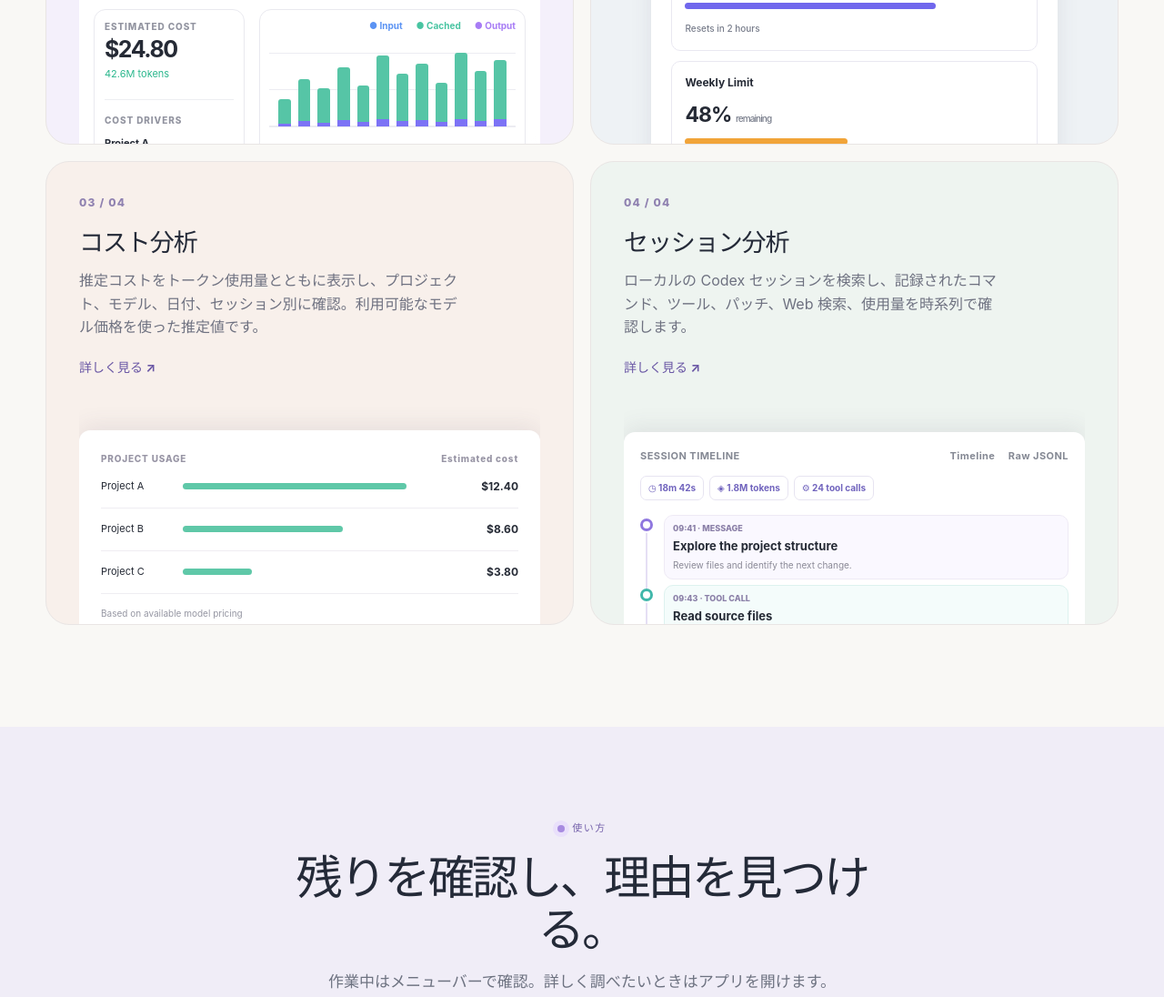
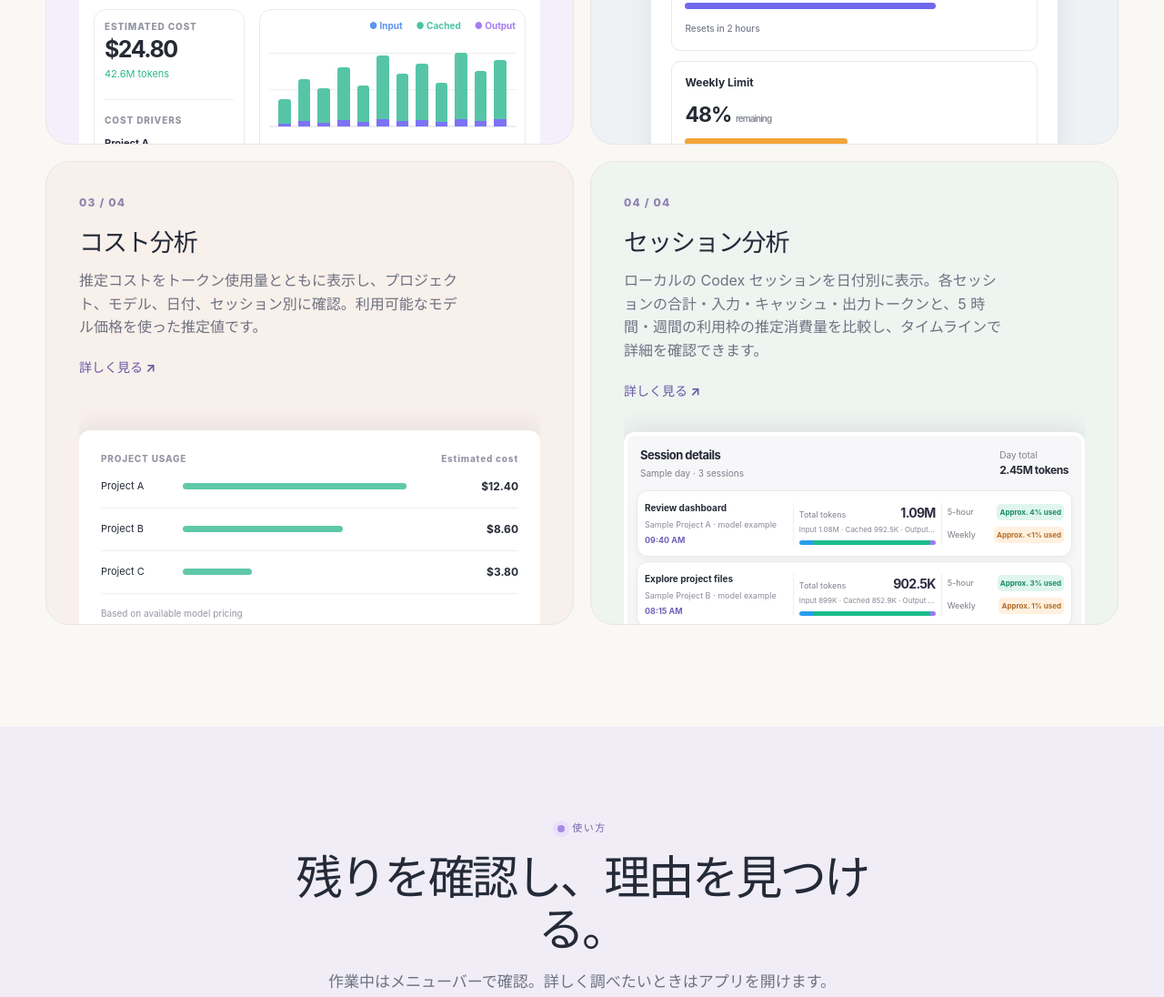
Before and after one commit to itvincent-git/codex-usage-website, an Astro site: page /ja in a window 1280 px wide. Shown: the part 1946-3042 px from the top of the page at 91% size. Built offline with nearby package versions, Linux system fonts and the light colour scheme; Astro itself is replaced by a stand-in of ours.

Commit message:
Show session token and quota estimates on website

```diff
--- a/src/components/FeatureVisual.astro
+++ b/src/components/FeatureVisual.astro
@@ -13,7 +13,12 @@ const bars = [34, 59, 47, 74, 51, 88, 66, 78, 54, 92, 69, 83];
     </div>
     <div class="demo-limits"><div><span>5-Hour Limit</span><strong>74% <small>left</small></strong><b></b></div><div><span>Weekly Limit</span><strong>48% <small>left</small></strong><b></b></div></div>
   </div>}
-  {slug === 'session-analysis' && <div class="demo-session"><div class="demo-session-top"><span>SESSION TIMELINE</span><span>Timeline　 Raw JSONL</span></div><div class="demo-session-tags"><span>◷ 18m 42s</span><span>◈ 1.8M tokens</span><span>⚙ 24 tool calls</span></div><div class="demo-event"><span class="demo-event-dot"></span><div><small>09:41 · MESSAGE</small><strong>Explore the project structure</strong><p>Review files and identify the next change.</p></div></div><div class="demo-event demo-event--tool"><span class="demo-event-dot"></span><div><small>09:43 · TOOL CALL</small><strong>Read source files</strong><p>Command completed · 12.4k tokens</p></div></div><div class="demo-event demo-event--patch"><span class="demo-event-dot"></span><div><small>09:47 · PATCH</small><strong>Update dashboard component</strong><p>2 files changed · 1 patch</p></div></div></div>}
+  {slug === 'session-analysis' && <div class="demo-session-list">
+    <div class="demo-session-list-head"><div><strong>Session details</strong><span>Sample day · 3 sessions</span></div><span class="demo-session-list-total">Day total <b>2.45M tokens</b></span></div>
+    <div class="demo-session-row"><div class="demo-session-identity"><strong>Review dashboard</strong><span>Sample Project A · model example</span><small>09:40 AM</small></div><div class="demo-session-tokens"><span>Total tokens</span><strong>1.09M</strong><small>Input 1.08M · Cached 992.5K · Output 5.1K</small><i></i></div><div class="demo-session-quota"><span>5-hour <b>Approx. 4% used</b></span><span>Weekly <b>Approx. &lt;1% used</b></span></div></div>
+    <div class="demo-session-row"><div class="demo-session-identity"><strong>Explore project files</strong><span>Sample Project B · model example</span><small>08:15 AM</small></div><div class="demo-session-tokens"><span>Total tokens</span><strong>902.5K</strong><small>Input 899K · Cached 852.9K · Output 3.5K</small><i></i></div><div class="demo-session-quota"><span>5-hour <b>Approx. 3% used</b></span><span>Weekly <b>Approx. 1% used</b></span></div></div>
+    <div class="demo-session-row"><div class="demo-session-identity"><strong>Plan next steps</strong><span>Sample Project C · model example</span><small>07:30 AM</small></div><div class="demo-session-tokens"><span>Total tokens</span><strong>454.2K</strong><small>Input 450.2K · Cached 401.9K · Output 4K</small><i></i></div><div class="demo-session-quota"><span>5-hour <b>Approx. 1% used</b></span><span>Weekly <b>Approx. &lt;1% used</b></span></div></div>
+  </div>}
   {slug === 'quota-monitoring' && <div class="demo-quota"><div><span>5-Hour Limit</span><strong>74% <small>remaining</small></strong><b></b><small>Resets in 2 hours</small></div><div><span>Weekly Limit</span><strong>48% <small>remaining</small></strong><b></b><small>Resets in 2 days</small></div></div>}
   {slug === 'cost-analysis' && <div class="demo-cost"><div class="demo-cost-head"><span>PROJECT USAGE</span><span>Estimated cost</span></div><div><span>Project A</span><b style="width:81%"></b><strong>$12.40</strong></div><div><span>Project B</span><b style="width:58%"></b><strong>$8.60</strong></div><div><span>Project C</span><b style="width:25%"></b><strong>$3.80</strong></div><small>Based on available model pricing</small></div>}
 </div>
--- a/src/content/docs/en/sessions.mdx
+++ b/src/content/docs/en/sessions.mdx
@@ -6,7 +6,7 @@ order: 5
 
 ## Find a session
 
-Search by title, project, or model. The session list shows token usage, estimated cost, and quota consumption where those values can be derived from local logs.
+Browse sessions by day to see the day's token total. Search by title, project, or model. Each session can show total, input, cached, and output tokens, plus estimated cost. When the local logs contain enough quota readings, the list also estimates how much of the 5-hour and weekly limits that session used. These percentages are estimates, not live remaining balances.
 
 ## Inspect activity
 
--- a/src/content/docs/ja/sessions.mdx
+++ b/src/content/docs/ja/sessions.mdx
@@ -6,7 +6,7 @@ order: 5
 
 ## セッションを探す
 
-タイトル、プロジェクト、モデルで検索できます。ローカルログから算出できる場合、一覧にトークン使用量、推定コスト、利用枠の消費量を表示します。
+日付別にセッションとその日のトークン合計を確認できます。タイトル、プロジェクト、モデルで検索できます。各セッションには合計・入力・キャッシュ・出力トークンと推定コストを表示できます。ローカルログに十分な利用枠の記録がある場合、5 時間・週間の利用枠をそのセッションでどれだけ消費したかも推定します。この割合は推定値であり、現在の残り利用枠ではありません。
 
 ## アクティビティを確認
 
--- a/src/content/docs/zh/sessions.mdx
+++ b/src/content/docs/zh/sessions.mdx
@@ -6,7 +6,7 @@ order: 5
 
 ## 查找会话
 
-按标题、项目或模型搜索。会话列表可显示 Token 用量、预估成本，以及能够从本地日志推导出的额度消耗。
+按日期浏览会话，查看当天的 Token 总量。按标题、项目或模型搜索；每段会话可查看 Token 总量、输入、缓存、输出与预估成本。若本地日志包含足够的额度记录，列表还会显示该会话预估消耗的 5 小时与每周额度。额度百分比为估算值，不等同于实时剩余额度。
 
 ## 检查活动
 
--- a/src/lib/site.ts
+++ b/src/lib/site.ts
@@ -50,7 +50,7 @@ export const copy: Record<Lang, Copy> = {
       'usage-tracking': { name: 'Usage tracking', eyebrow: 'Usage tracking', title: 'See every token in context.', description: 'Turn local Codex session logs into a clear view of input, output, and cached tokens. Compare daily and monthly trends, cache hit rate, and custom date ranges.', points: ['Daily and monthly usage trends', 'Input, output, and cached token breakdowns', 'Project, model, and session drilldowns'], imageAlt: 'Illustrative Codex Usage Desktop dashboard with sample usage data' },
       'quota-monitoring': { name: 'Quota monitoring', eyebrow: 'Quota monitoring', title: 'Know your limits before you hit them.', description: 'See your live 5-hour and weekly or monthly limits, remaining quota, and reset countdowns using your existing local Codex login.', points: ['Remaining quota and reset times', 'Menu bar and system tray visibility', 'Reset credits and forecasts when available'], imageAlt: 'Illustrative Codex Usage Desktop quota limits with sample remaining balances' },
       'cost-analysis': { name: 'Cost analysis', eyebrow: 'Cost analysis', title: 'Understand what drives your estimated cost.', description: 'See estimated costs beside token usage, then break them down by project, model, day, month, or session. Estimates use available model pricing.', points: ['Project and model cost breakdowns', 'Token composition beside estimates', 'Export the selected range to Excel or Markdown'], imageAlt: 'Illustrative Codex Usage Desktop project cost breakdown with sample estimates' },
-      'session-analysis': { name: 'Session analysis', eyebrow: 'Session analysis', title: 'Follow the work behind the numbers.', description: 'Search your local Codex sessions and inspect a timeline of recorded commands, tools, patches, web searches, and usage.', points: ['Search by title, project, and model', 'Session timeline and subagent hierarchy', 'Usage and quota changes in context'], imageAlt: 'Illustrative Codex session timeline with sample events' },
+      'session-analysis': { name: 'Session analysis', eyebrow: 'Session analysis', title: 'See which sessions use your tokens.', description: 'Browse local Codex sessions by day. Compare each session’s total, input, cached, and output tokens alongside estimated 5-hour and weekly quota use, then open the activity timeline.', points: ['Daily totals and token breakdowns for each session', 'Estimated 5-hour and weekly quota use per session', 'Search sessions and inspect the activity timeline'], imageAlt: 'Illustrative session list with sample token totals and estimated 5-hour and weekly quota use' },
     },
     docs: { title: 'Guides for everyday use', lead: 'Get set up, understand your numbers, and resolve common issues.', open: 'Read guide', all: 'All guides', edit: 'Improve this guide on GitHub', names: { 'getting-started': 'Install & get started', dashboard: 'Dashboard', quota: 'Quota & limits', 'projects-and-models': 'Projects & models', sessions: 'Sessions', resets: 'Quota resets', export: 'Export data', privacy: 'Privacy & network access', 'windows-wsl': 'Windows & WSL', 'advanced-settings': 'Advanced settings', troubleshooting: 'Troubleshooting' } },
     common: { learn: 'Learn more', get: 'Get the app', built: 'Free and open source', copyright: 'Codex Usage Desktop', home: 'Home' },
@@ -63,7 +63,7 @@ export const copy: Record<Lang, Copy> = {
       'usage-tracking': { name: '用量追踪', eyebrow: '用量追踪', title: '看清每个 Token 的去向。', description: '把本地 Codex 会话日志变成清晰的输入、输出和缓存 Token 统计，并对比每日、每月趋势与缓存命中率。', points: ['每日与每月用量趋势', '输入、输出和缓存 Token 明细', '按项目、模型和会话深入查看'], imageAlt: '采用示意数据的 Codex Usage Desktop 看板' },
       'quota-monitoring': { name: '额度监控', eyebrow: '额度监控', title: '在触及限制前掌握余额。', description: '使用本机已有的 Codex 登录状态，查看实时 5 小时和每周或每月额度、剩余量及重置倒计时。', points: ['剩余额度与重置时间', '菜单栏和系统托盘常驻显示', '可用时展示重置额度和预测'], imageAlt: '采用示意数据的 Codex Usage Desktop 额度监控图' },
       'cost-analysis': { name: '成本分析', eyebrow: '成本分析', title: '理解预估成本来自哪里。', description: '将预估成本与 Token 用量放在一起，按项目、模型、日期和会话拆解。估算依据可用的模型价格。', points: ['项目和模型成本拆解', '预估成本与 Token 构成', '将选定日期范围导出为 Excel 或 Markdown'], imageAlt: '采用示意数据的 Codex Usage Desktop 项目成本分析图' },
-      'session-analysis': { name: '会话分析', eyebrow: '会话分析', title: '沿时间线回看具体工作。', description: '搜索本地 Codex 会话，查看日志记录的命令、工具、补丁、网页搜索和用量变化。', points: ['按标题、项目和模型搜索', '会话时间线与子代理层级', '结合上下文查看用量和额度变化'], imageAlt: '采用示意事件的 Codex 会话时间线' },
+      'session-analysis': { name: '会话分析', eyebrow: '会话分析', title: '看清每段会话的 Token 用量。', description: '按日期浏览本地 Codex 会话，对比每段会话的 Token 总量、输入、缓存与输出，以及预估的 5 小时和每周额度消耗，再打开活动时间线查看详情。', points: ['按日汇总，逐段查看 Token 用量构成', '查看每段会话预估的 5 小时与每周额度消耗', '搜索会话并打开活动时间线'], imageAlt: '使用匿名示意数据展示 Token 用量与预估额度消耗的会话列表' },
     },
     docs: { title: '日常使用指南', lead: '完成安装、读懂数据并解决常见问题。', open: '阅读指南', all: '全部指南', edit: '在 GitHub 改进此指南', names: { 'getting-started': '安装与入门', dashboard: '看板', quota: '额度与限制', 'projects-and-models': '项目与模型', sessions: '会话', resets: '额度重置', export: '导出数据', privacy: '隐私与网络访问', 'windows-wsl': 'Windows 与 WSL', 'advanced-settings': '进阶设置', troubleshooting: '故障排查' } },
     common: { learn: '了解更多', get: '获取应用', built: '免费开源', copyright: 'Codex Usage Desktop', home: '首页' },
@@ -76,7 +76,7 @@ export const copy: Record<Lang, Copy> = {
       'usage-tracking': { name: '使用量の追跡', eyebrow: '使用量の追跡', title: 'トークンの使い道を把握。', description: 'ローカルの Codex セッションログから、入力・出力・キャッシュトークンを可視化。日次・月次の推移やキャッシュヒット率を確認できます。', points: ['日次・月次の使用量推移', '入力・出力・キャッシュの内訳', 'プロジェクト・モデル・セッション別の詳細'], imageAlt: 'サンプルデータを使った Codex Usage Desktop ダッシュボード' },
       'quota-monitoring': { name: '利用枠の確認', eyebrow: '利用枠の確認', title: '上限に達する前に、残りを確認。', description: '端末にある Codex のログイン情報を使い、5 時間枠と週次・月次枠の残量、リセットまでの時間を表示します。', points: ['残りの利用枠とリセット時刻', 'メニューバーとシステムトレイに表示', '利用可能な場合はリセットクレジットと予測も表示'], imageAlt: 'サンプルデータを使った Codex Usage Desktop の利用枠表示' },
       'cost-analysis': { name: 'コスト分析', eyebrow: 'コスト分析', title: '推定コストの内訳を理解。', description: '推定コストをトークン使用量とともに表示し、プロジェクト、モデル、日付、セッション別に確認。利用可能なモデル価格を使った推定値です。', points: ['プロジェクト・モデル別の推定コスト', 'トークン内訳との比較', '選択した期間を Excel または Markdown に出力'], imageAlt: 'サンプルデータを使った Codex Usage Desktop のプロジェクト別コスト表示' },
-      'session-analysis': { name: 'セッション分析', eyebrow: 'セッション分析', title: '数字の裏にある作業をたどる。', description: 'ローカルの Codex セッションを検索し、記録されたコマンド、ツール、パッチ、Web 検索、使用量を時系列で確認します。', points: ['タイトル・プロジェクト・モデルで検索', 'タイムラインとサブエージェントの階層', '使用量と利用枠の変化を文脈とともに表示'], imageAlt: 'サンプルイベントを使った Codex セッションの時系列' },
+      'session-analysis': { name: 'セッション分析', eyebrow: 'セッション分析', title: 'セッションごとのトークン使用量を確認。', description: 'ローカルの Codex セッションを日付別に表示。各セッションの合計・入力・キャッシュ・出力トークンと、5 時間・週間の利用枠の推定消費量を比較し、タイムラインで詳細を確認できます。', points: ['日別の合計とセッションごとのトークン内訳', '5 時間・週間の利用枠の推定消費量', 'セッション検索とアクティビティの時系列表示'], imageAlt: 'トークン使用量と推定利用枠消費量を示すサンプルセッション一覧' },
     },
     docs: { title: '日々の利用ガイド', lead: 'セットアップ、数値の見方、よくある問題の解決方法をまとめました。', open: 'ガイドを読む', all: 'すべてのガイド', edit: 'GitHub でこのガイドを改善', names: { 'getting-started': 'インストールと開始', dashboard: 'ダッシュボード', quota: '利用枠と上限', 'projects-and-models': 'プロジェクトとモデル', sessions: 'セッション', resets: '利用枠のリセット', export: 'データのエクスポート', privacy: 'プライバシーと通信', 'windows-wsl': 'Windows と WSL', 'advanced-settings': '詳細設定', troubleshooting: 'トラブルシューティング' } },
     common: { learn: '詳しく見る', get: 'アプリを入手', built: '無料・オープンソース', copyright: 'Codex Usage Desktop', home: 'ホーム' },
--- a/src/styles/visuals.css
+++ b/src/styles/visuals.css
@@ -33,6 +33,15 @@
 .feature-media{display:block;margin-top:auto;min-width:0}.feature-media .product-visual{width:100%}.feature-card:nth-child(2) .product-visual{width:88%;margin-inline:auto}.feature-card:nth-child(3) .product-visual{width:100%}
 .feature-card .product-visual img,.feature-card:nth-child(2) .product-visual img{width:100%;margin:0;transform:none;border:0;border-radius:0;box-shadow:none}
 .feature-screenshot .product-visual{box-shadow:none}.feature-screenshot .visual-note{text-align:left}
+.demo-session-list{padding:16px;background:#f7f7f9;font-family:Inter,ui-sans-serif,-apple-system,BlinkMacSystemFont,"Segoe UI",sans-serif}
+.demo-session-list-head{display:flex;align-items:center;justify-content:space-between;gap:12px;padding:2px 4px 13px}
+.demo-session-list-head>div{display:grid;gap:3px}.demo-session-list-head strong{font-size:17px;letter-spacing:-.04em}.demo-session-list-head span{color:#7c808c;font-size:10px}.demo-session-list-total b{display:block;color:#262b37;font-size:15px;letter-spacing:-.035em}
+.demo-session-row{display:grid;grid-template-columns:1.1fr 1.15fr .9fr;align-items:center;gap:12px;min-height:91px;margin-top:8px;padding:12px 14px;border:1px solid #e8e8ed;border-radius:12px;background:#fff;box-shadow:0 3px 9px #2220340b}
+.demo-session-identity,.demo-session-tokens,.demo-session-quota{min-width:0}.demo-session-identity{display:grid;gap:4px}.demo-session-identity strong{overflow:hidden;text-overflow:ellipsis;white-space:nowrap;font-size:12px}.demo-session-identity span,.demo-session-identity small{overflow:hidden;text-overflow:ellipsis;white-space:nowrap;color:#898d97;font-size:9px}.demo-session-identity small{color:#6e62ba;font-weight:700}
+.demo-session-tokens{display:grid;grid-template-columns:1fr auto;align-items:baseline;gap:2px 5px;padding-inline:12px;border-left:1px solid #eeedf2;border-right:1px solid #eeedf2}.demo-session-tokens>span{color:#7d818d;font-size:9px}.demo-session-tokens strong{color:#2e2c42;font-size:17px;letter-spacing:-.05em}.demo-session-tokens small{grid-column:1/-1;overflow:hidden;text-overflow:ellipsis;white-space:nowrap;color:#858995;font-size:8px}.demo-session-tokens i{grid-column:1/-1;display:block;height:5px;margin-top:4px;border-radius:5px;background:linear-gradient(90deg,#279ded 0 10%,#1cbc8a 10% 96%,#9c7bf2 96%)}
+.demo-session-quota{display:grid;gap:7px}.demo-session-quota>span{display:flex;justify-content:space-between;align-items:center;gap:4px;color:#777b84;font-size:9px;white-space:nowrap}.demo-session-quota b{padding:4px 5px;border-radius:5px;background:#dff5ee;color:#198b68;font-size:9px}.demo-session-quota>span+span b{background:#fff0df;color:#b36e29}
+.product-visual--compact .demo-session-list{padding:10px}.product-visual--compact .demo-session-list-head{padding-bottom:6px}.product-visual--compact .demo-session-list-head strong{font-size:13px}.product-visual--compact .demo-session-list-total b{font-size:12px}.product-visual--compact .demo-session-row{gap:6px;min-height:73px;margin-top:5px;padding:8px}.product-visual--compact .demo-session-row:last-child{display:none}.product-visual--compact .demo-session-tokens{padding-inline:6px}.product-visual--compact .demo-session-tokens strong{font-size:14px}.product-visual--compact .demo-session-identity strong{font-size:10px}.product-visual--compact .demo-session-quota b{font-size:8px;padding:3px}
 .workflow-band{padding:98px 0;background:#f0edf7}.workflow-grid{display:grid;grid-template-columns:repeat(3,1fr);gap:17px}.workflow-step{border:1px solid #e4def0;border-radius:20px;padding:28px;background:#fff}.workflow-step>span{font-size:12px;font-weight:800;letter-spacing:.14em;color:#7f68b9}.workflow-step h3{font-size:23px;letter-spacing:-.04em;margin:24px 0 8px}.workflow-step p{color:#6b6d7a;line-height:1.6;margin:0}
 @media(max-width:700px){.demo-dashboard{padding:12px}.demo-dashboard-grid{gap:8px;grid-template-columns:40% 1fr}.demo-summary{padding:10px;min-height:180px}.demo-summary>strong{font-size:25px}.demo-chart{padding:9px}.demo-legend{gap:5px;font-size:8px}.demo-bars{height:95px;gap:3px;padding:8px 2px 0}.demo-chart-footer>div{padding:7px 3px}.demo-chart-footer small{font-size:7px}.demo-chart-footer strong{font-size:12px}.demo-limits{gap:8px;margin-top:8px}.demo-limits>div{padding:8px}.demo-limits strong{font-size:13px;margin:3px 0 6px}.demo-driver{font-size:9px;margin-top:6px}.demo-rule{margin:10px 0}.demo-range{font-size:9px;padding:4px 6px}.workflow-band{padding:70px 0}.workflow-grid{grid-template-columns:1fr}.workflow-step h3{margin-top:12px}.product-visual--compact>img{height:240px}}
+@media(max-width:700px){.demo-session-list{padding:10px}.demo-session-row{grid-template-columns:1fr 1fr;gap:9px;padding:10px}.demo-session-quota{grid-column:1/-1;grid-template-columns:1fr 1fr;gap:8px;padding-top:7px;border-top:1px solid #eeedf2}.demo-session-tokens{border-right:0}.product-visual--compact .demo-session-row{grid-template-columns:1fr 1fr}.product-visual--compact .demo-session-quota{gap:4px}.product-visual--compact .demo-session-quota>span{font-size:8px}.feature-card--session-analysis .feature-media{height:340px}}
 @media(prefers-color-scheme:dark){.visual-note{color:#a7a7b7}.workflow-band{background:#222334}.workflow-step{background:#2d2d3d;border-color:#464358}.workflow-step p{color:#b9bac8}}
```
